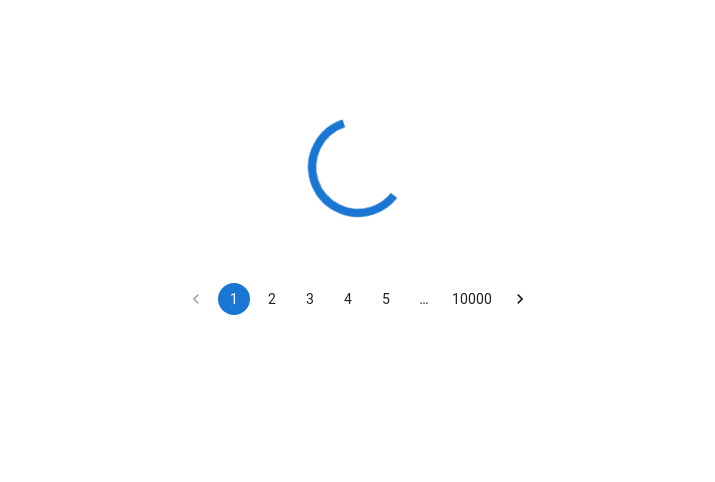
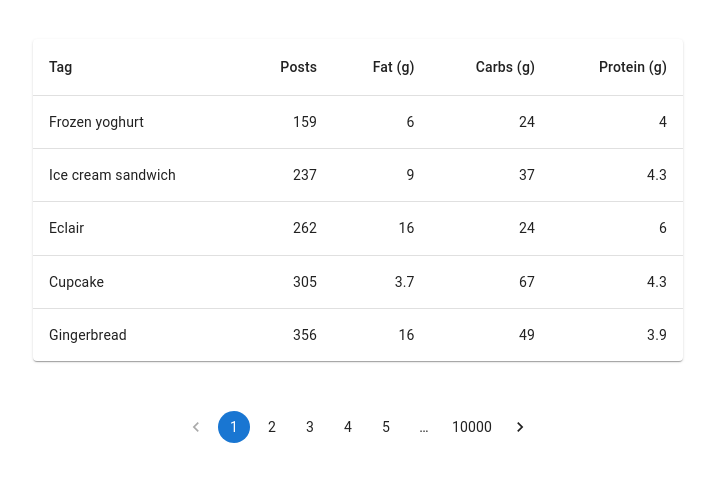
Before and after one commit to ddmuzyk/stack-interface, a React (Vite) app: page / in a window 1280 px wide. Shown: the part 184-666 px from the top of the page, without its empty margins (282-997 px from the left). Built offline with nearby package versions, Linux system fonts and the light colour scheme.

Commit message:
added the table component

```diff
--- a/src/App.css
+++ b/src/App.css
@@ -1,6 +1,17 @@
 #root {
-  max-width: 1280px;
+  display: flex;
+  flex-direction: column;
+  justify-content: space-between;
+  align-items: center;
+  width: 100%;
   margin: 0 auto;
-  padding: 2rem;
-  text-align: center;
+  /* padding: 2rem; */
+  height: 100%;
 }
+
+main {
+  display: flex;
+  flex-direction: column;
+  align-items: center;
+  justify-content: space-between;
+}
--- a/src/App.jsx
+++ b/src/App.jsx
@@ -1,21 +1,35 @@
-import { useState } from 'react'
+import { useState, useEffect } from 'react'
 import './App.css'
-import { CircularProgress, Pagination } from '@mui/material'
+import { CircularProgress, Pagination, TablePagination } from '@mui/material'
+import BasicTable from './components/Table/Table'
 
 function App() {
   const [page, setPage] = useState(1)
+  const [isLoading, setIsLoading] = useState(true)
+
+  useEffect(() => {
+    setIsLoading(true)
+    setTimeout(() => {
+      setIsLoading(false)
+    }, 1000)
+  }
+  , [page])
 
   return (
     <main>
-      <CircularProgress
+      {isLoading ? <CircularProgress
         sx={{
           width: '100px !important',
           height: '100px !important',
+          marginBottom: '50px',
+          marginTop: '50px',
         }}
-      />
+      /> :
+      <BasicTable/>
+      }
       <Pagination sx={{
         '& .MuiPaginationItem-root': {
-          marginTop: '60px',
+          marginBottom: 'auto',
         }
 
       }} count={10000} color="primary" onChange={(e, value) => {
--- /dev/null
+++ b/src/components/Table/Table.jsx
@@ -0,0 +1,54 @@
+import React from "react";
+import Table from '@mui/material/Table';
+import TableBody from '@mui/material/TableBody';
+import TableCell from '@mui/material/TableCell';
+import TableContainer from '@mui/material/TableContainer';
+import TableHead from '@mui/material/TableHead';
+import TableRow from '@mui/material/TableRow';
+import Paper from '@mui/material/Paper';
+
+function createData(name, calories, fat, carbs, protein) {
+  return { name, calories, fat, carbs, protein };
+}
+
+const rows = [
+  createData('Frozen yoghurt', 159, 6.0, 24, 4.0),
+  createData('Ice cream sandwich', 237, 9.0, 37, 4.3),
+  createData('Eclair', 262, 16.0, 24, 6.0),
+  createData('Cupcake', 305, 3.7, 67, 4.3),
+  createData('Gingerbread', 356, 16.0, 49, 3.9),
+];
+
+export default function BasicTable() {
+  return (
+    <TableContainer component={Paper} sx={{marginBottom: '50px', marginTop: '50px'}}>
+      <Table sx={{ minWidth: 650 }} aria-label="simple table">
+        <TableHead>
+          <TableRow>
+            <TableCell>Tag</TableCell>
+            <TableCell align="right">Posts</TableCell>
+            <TableCell align="right">Fat&nbsp;(g)</TableCell>
+            <TableCell align="right">Carbs&nbsp;(g)</TableCell>
+            <TableCell align="right">Protein&nbsp;(g)</TableCell>
+          </TableRow>
+        </TableHead>
+        <TableBody>
+          {rows.map((row) => (
+            <TableRow
+              key={row.name}
+              sx={{ '&:last-child td, &:last-child th': { border: 0 } }}
+            >
+              <TableCell component="th" scope="row">
+                {row.name}
+              </TableCell>
+              <TableCell align="right">{row.calories}</TableCell>
+              <TableCell align="right">{row.fat}</TableCell>
+              <TableCell align="right">{row.carbs}</TableCell>
+              <TableCell align="right">{row.protein}</TableCell>
+            </TableRow>
+          ))}
+        </TableBody>
+      </Table>
+    </TableContainer>
+  );
+}
--- a/src/index.css
+++ b/src/index.css
@@ -5,6 +5,7 @@
 
   /* color-scheme: light dark; */
   /* background-color: #242424; */
+  background-color: whitesmoke;
 
   font-synthesis: none;
   text-rendering: optimizeLegibility;
@@ -21,12 +22,18 @@
   color: #535bf2;
 }
 
+html {
+  height: 100%;
+  width: 100%;
+}
+
 body {
   margin: 0;
   display: flex;
   place-items: center;
   min-width: 320px;
   min-height: 100vh;
+  /* height: 100%; */
 }
 
 h1 {
```
